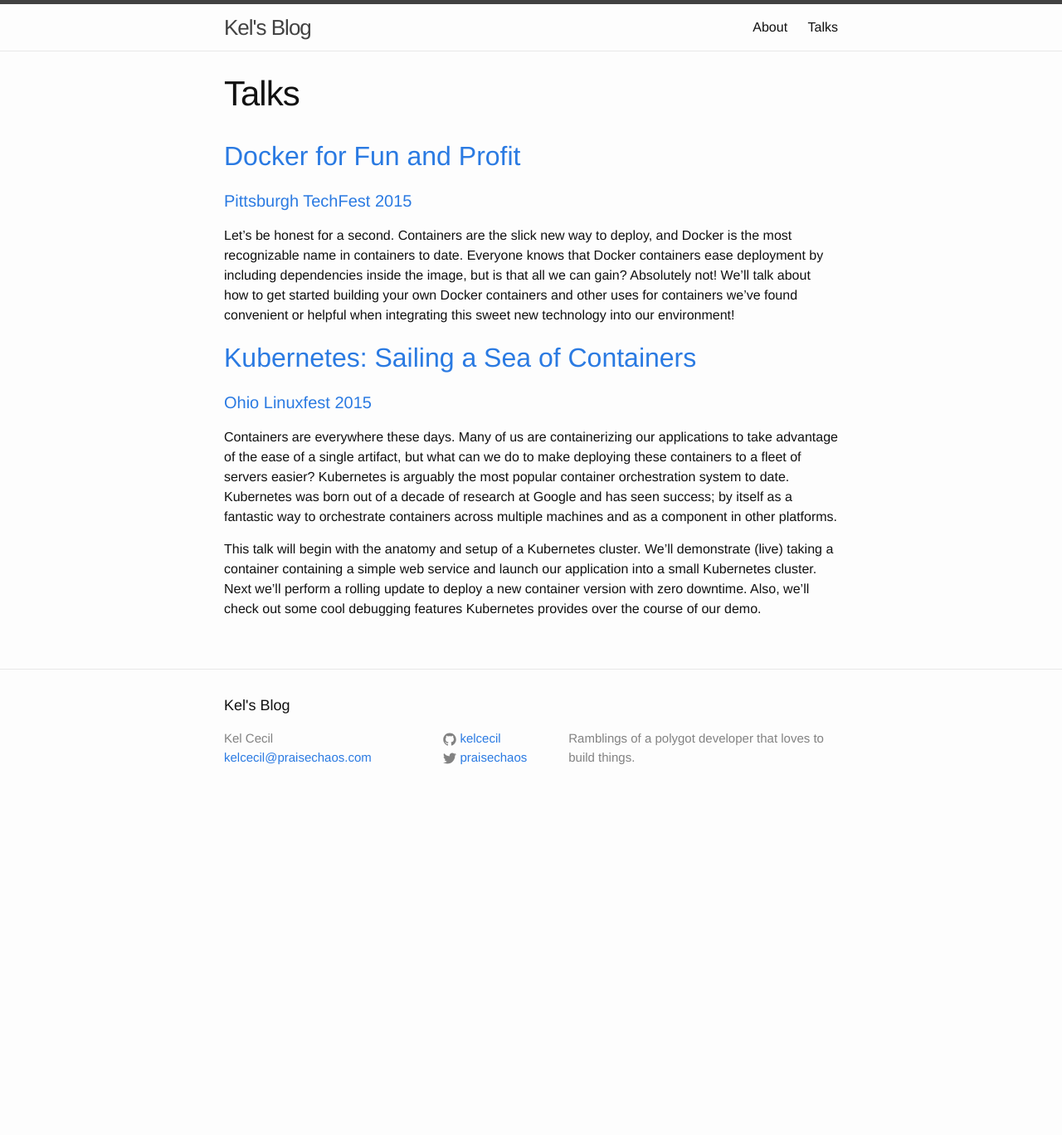
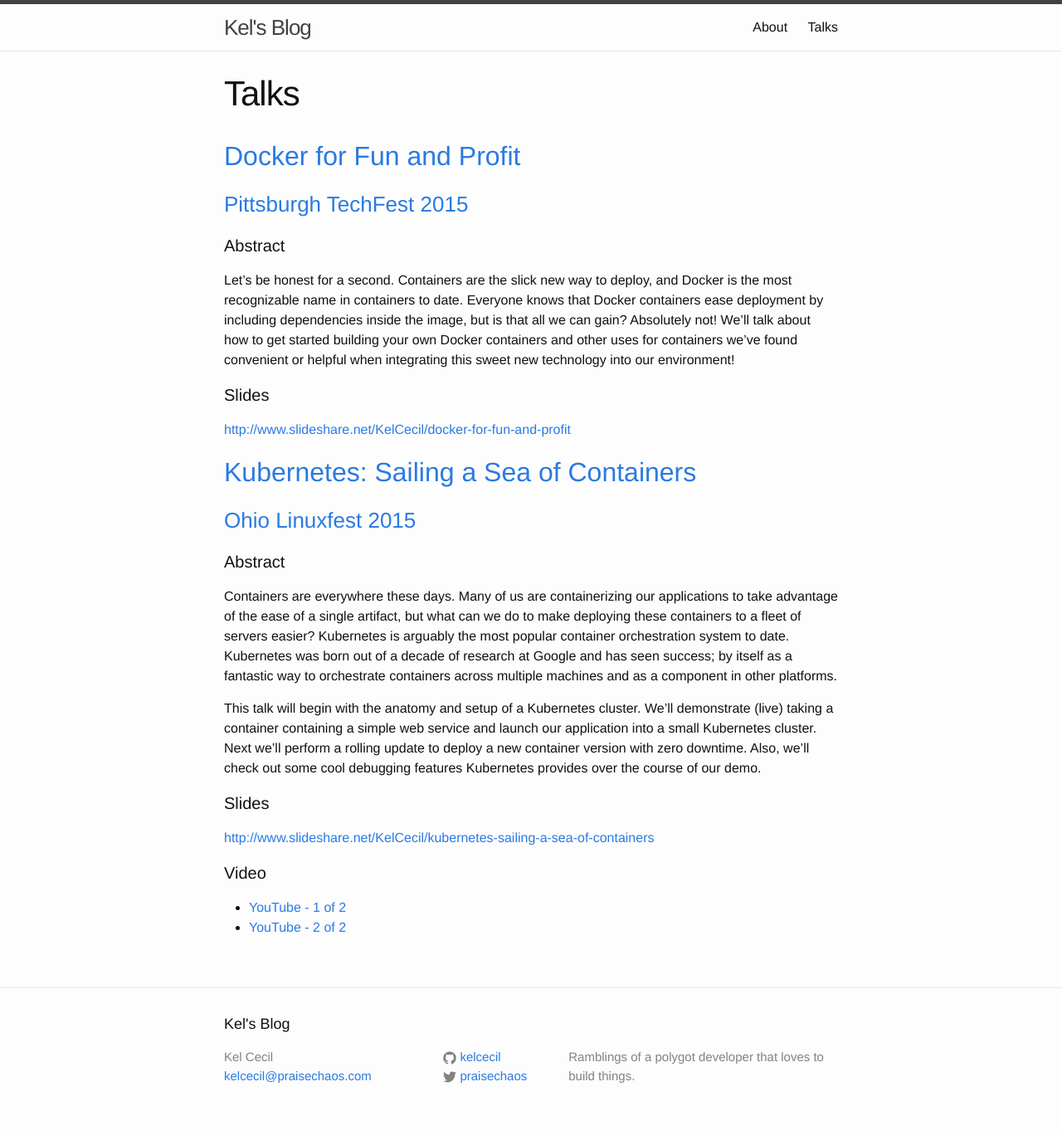
Before and after one commit to kelcecil/kelcecil.github.io, a Jekyll site: the page built from talks.md, in a window 1280 px wide. Shown: the whole page at 83% size. Built offline with Jekyll 4.4.1, drawn with Linux system fonts in a browser that asks for light colours; before the commit the page ends 984 px from its top, so only the background shows below that.

Commit message:
Add YouTube links for talk

```diff
--- a/talks.md
+++ b/talks.md
@@ -7,15 +7,34 @@ permalink: /talks/
 [Docker for Fun and Profit](http://www.slideshare.net/KelCecil/docker-for-fun-and-profit)
 ------------------------------
 
-#### [Pittsburgh TechFest 2015](http://pghtechfest.com)
+### [Pittsburgh TechFest 2015](http://pghtechfest.com)
+
+#### Abstract
 
 Let's be honest for a second. Containers are the slick new way to deploy, and Docker is the most recognizable name in containers to date. Everyone knows that Docker containers ease deployment by including dependencies inside the image, but is that all we can gain? Absolutely not! We'll talk about how to get started building your own Docker containers and other uses for containers we've found convenient or helpful when integrating this sweet new technology into our environment!
+
+#### Slides
+
+[http://www.slideshare.net/KelCecil/docker-for-fun-and-profit](http://www.slideshare.net/KelCecil/docker-for-fun-and-profit)
+
+
 
 [Kubernetes: Sailing a Sea of Containers](http://www.slideshare.net/KelCecil/kubernetes-sailing-a-sea-of-containers)
 -------------------------------
 
-#### [Ohio Linuxfest 2015](https://ohiolinux.org/)
+### [Ohio Linuxfest 2015](https://ohiolinux.org/)
+
+#### Abstract
 
 Containers are everywhere these days. Many of us are containerizing our applications to take advantage of the ease of a single artifact, but what can we do to make deploying these containers to a fleet of servers easier? Kubernetes is arguably the most popular container orchestration system to date. Kubernetes was born out of a decade of research at Google and has seen success; by itself as a fantastic way to orchestrate containers across multiple machines and as a component in other platforms.
 
 This talk will begin with the anatomy and setup of a Kubernetes cluster. We'll demonstrate (live) taking a container containing a simple web service and launch our application into a small Kubernetes cluster. Next we'll perform a rolling update to deploy a new container version with zero downtime. Also, we'll check out some cool debugging features Kubernetes provides over the course of our demo.
+
+#### Slides
+
+[http://www.slideshare.net/KelCecil/kubernetes-sailing-a-sea-of-containers](http://www.slideshare.net/KelCecil/kubernetes-sailing-a-sea-of-containers)
+
+#### Video
+
+* [YouTube - 1 of 2](https://www.youtube.com/watch?v=q1VPRsf_Qa4)
+* [YouTube - 2 of 2](https://www.youtube.com/watch?v=hwA6W_N7nrg)
```
